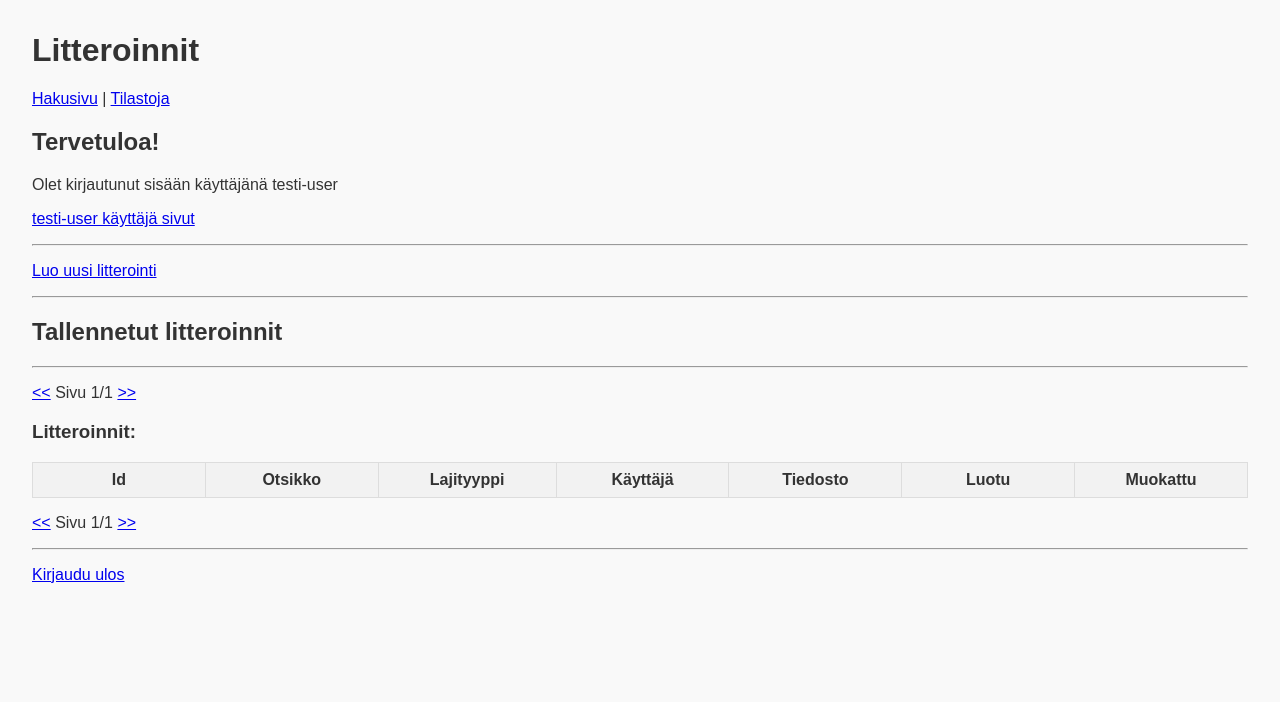
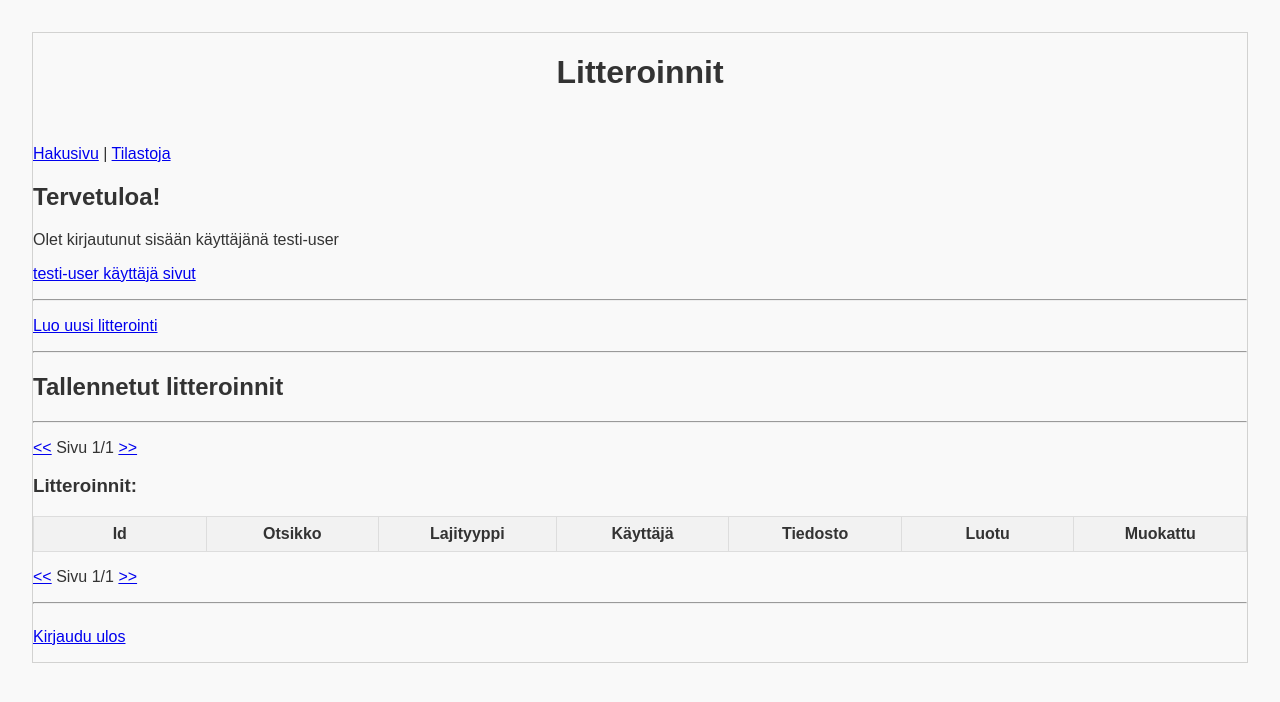
Before and after one commit to jduude/Ai-litteroinnit, a Flask app: page / in a window 1280 px wide. Shown: the top 702 px of the page. Run offline with Flask 3, Linux system fonts and the light colour scheme; the visitor is signed in with stand-in values (Sample User, id 1); data comes from the database, SQL or seed files in the repository; data that the repository does not hold is empty.

Commit message:
add simple landing page layout styles

```diff
--- a/static/styles.css
+++ b/static/styles.css
@@ -86,3 +86,27 @@ tr td.version {
     min-width: 2rem;
     max-width: 3rem;
 }
+
+.main-wrapper {
+    display: flex;
+    flex-direction: column;
+    max-width: 1800px;
+    margin: 0 auto;
+    justify-content: center;
+    border: #d2d2d1 1px solid;
+}
+
+.header {
+    text-align: center;
+    margin-bottom: 2rem;
+}
+
+.login-page-view {
+    display: flex;
+    max-width: 400px;
+    gap: 1.5rem;
+    justify-content: center;
+    align-items: center;
+    margin: 3rem auto;
+    padding: 2rem 3rem;
+}
--- a/templates/index.html
+++ b/templates/index.html
@@ -12,9 +12,10 @@
 </head>
 
 <body>
-  <div>
-    <h1>Litteroinnit</h1>
-
+  <div class="main-wrapper">
+    <div class="header">
+      <h1>Litteroinnit</h1>
+    </div>
     {% for message in get_flashed_messages() %}
     <p class="flash-message">
       <b>{{ message }}</b>
```
